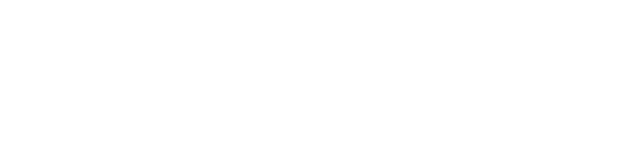
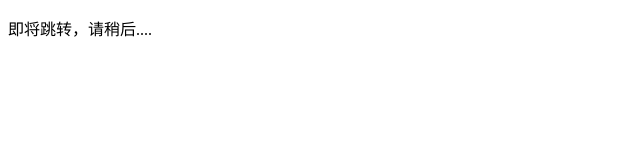
Before and after one commit to HSS-NANOFONT/HSS-NANOFONT.github.io, a plain HTML site: page index.html in a window 1280 px wide. Shown: the whole page, without its empty margins (0-640 px from the left). Drawn offline with Linux system fonts and the light colour scheme.

Commit message:
Update index.html

```diff
--- a/index.html
+++ b/index.html
@@ -1,8 +1,9 @@
 <!DOCTYPE html>
 <html>
 <head>
-<meta http-equiv="refresh" content="5;url=https://nf.fmdns.cn/index_zhCN.html">
+<meta http-equiv="refresh" content="2;url=https://nf.fmdns.cn/index_zhCN.html">
 </head>
 <body>
+  <p>即将跳转，请稍后....</p>
 </body>
 </html>
```
